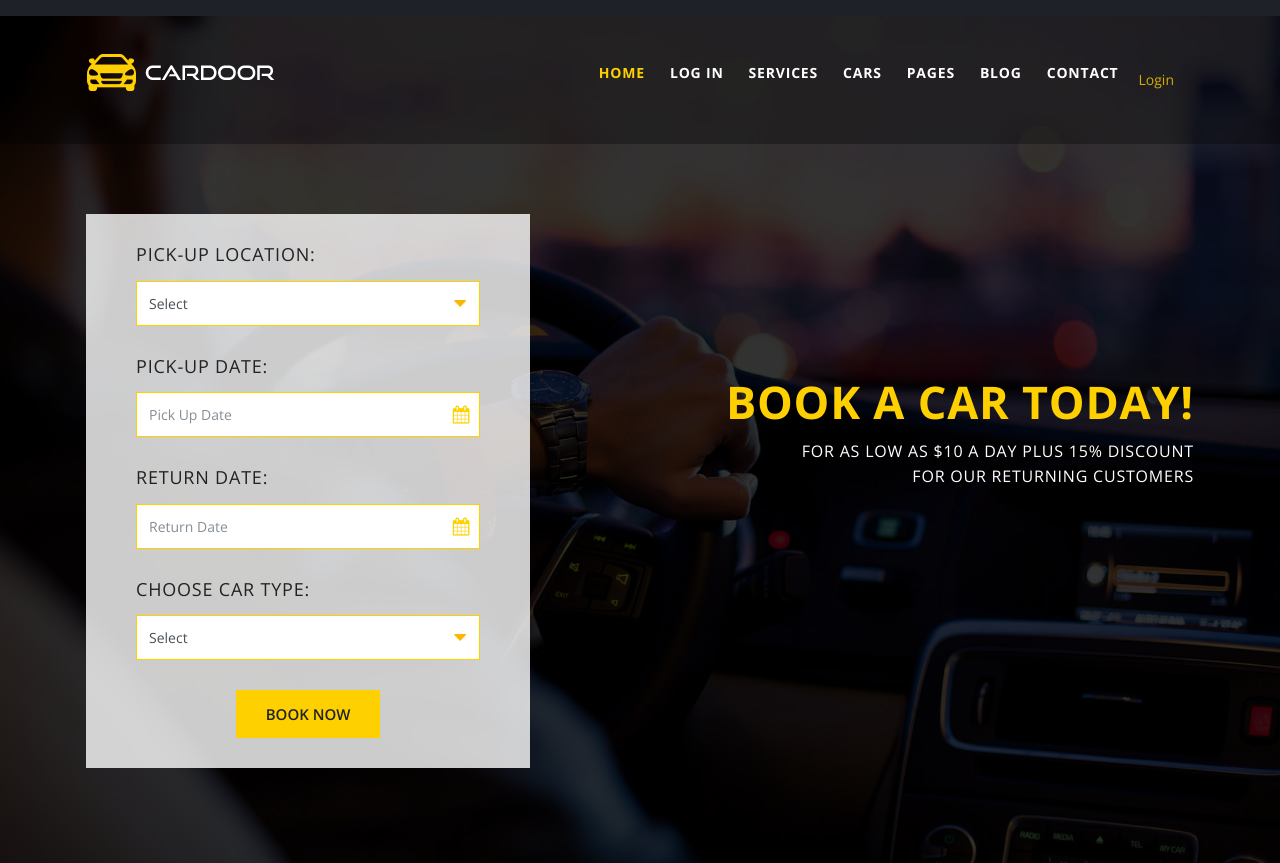
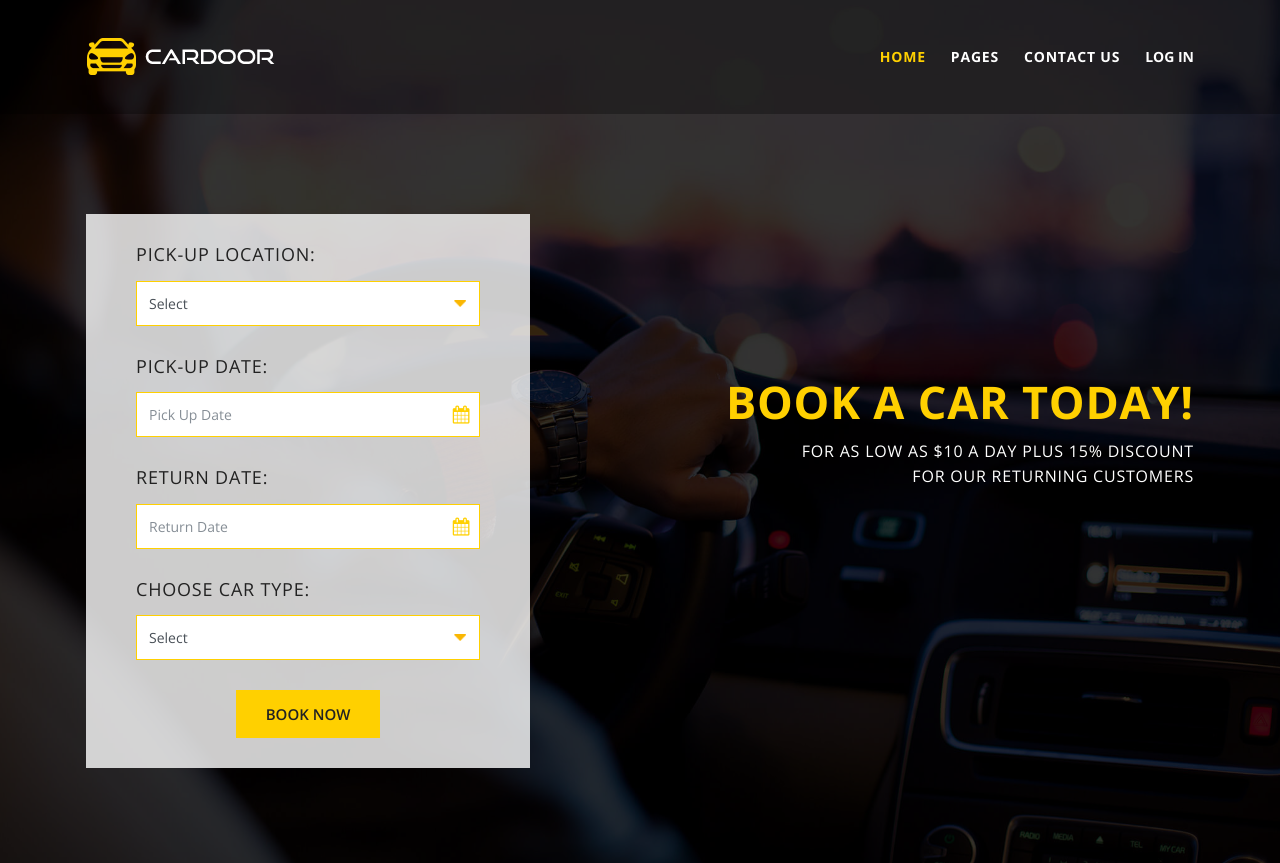
Before and after one commit to thmak1011/intergrated, a PHP site: page / in a window 1280 px wide. Shown: the top 863 px of the page. Run offline with PHP 8.4, Linux system fonts and the light colour scheme.

Commit message:
updated log in block

```diff
--- a/index.html
+++ b/index.html
@@ -61,7 +61,7 @@
     <!--== Header Area Start ==-->
     <header id="header-area" class="fixed-top">
         <!--== Header Top Start ==-->
-        <div id="header-top" class="d-none d-xl-block">
+
 
         </div>
         <!--== Header Top End ==-->
@@ -85,52 +85,30 @@
                         <nav class="mainmenu alignright">
                             <ul>
                                 <li class="active"><a href="index.html">Home</a></li>
-                                <li><a href="">Log In</a></li>
-                                <li><a href="services.html">services</a></li>
-                                <li><a href="#">Cars</a>
-                                    <ul>
-                                        <li><a href="car-left-sidebar.html">Car Left Sidebar</a></li>
-                                        <li><a href="car-right-sidebar.html">Car Right Sidebar</a></li>
-                                        <li><a href="car-without-sidebar.html">Car Without Sidebar</a></li>
-                                        <li><a href="car-details.html">Car Details</a></li>
-                                    </ul>
+
+
+                                <li><a href="index.html">Pages</a>
+
                                 </li>
-                                <li><a href="index.html">Pages</a>
-                                    <ul>
-                                        <li><a href="package.html">Pricing</a></li>
-                                        <li><a href="driver.html">Driver</a></li>
-                                        <li><a href="faq.html">FAQ</a></li>
-                                        <li><a href="gallery.html">Gallery</a></li>
-                                        <li><a href="help-desk.html">Help Desk</a></li>
-                                        <li><a href="login.html">Log In</a></li>
-                                        <li><a href="register.html">Register</a></li>
-                                        <li><a href="404.html">404</a></li>
-                                    </ul>
-                                </li>
-                                <li><a href="#">Blog</a>
-                                    <ul>
-                                        <li><a href="article.html">Blog Page</a></li>
-                                        <li><a href="article-details.html">Blog Details</a></li>
-                                    </ul>
-                                </li>
-                                <li><a href="contact.html">Contact</a></li>
-                                <li><button class="login-btn" onclick="document.getElementById('id01').style.display='block'" style="width:auto;">Login</button></li>
+
+                                <li><a href="contact.html">Contact Us</a></li>
+                                <li><button class="form-btn" onclick="document.getElementById('id01').style.display='block'" style="width:auto;">LOG IN</button></li>
                                 <div id="id01" class="modal">
 
-                                    <form class="modal-content animate" action="/action_page.php">
+                                    <form class="modal-content  animate" action="/action_page.php">
                                         <div class="imgcontainer">
                                             <span onclick="document.getElementById('id01').style.display='none'" class="close" title="Close Modal">&times;</span>
                                             <img src="" alt="Avatar" class="avatar">
                                         </div>
 
                                         <div class="container">
-                                            <label for="uname"><b>Username</b></label>
+                                            <label for="uname"><b  class="form-text">Username</b></label>
                                             <input type="text" placeholder="Enter Username" name="uname" required>
 
-                                            <label for="psw"><b>Password</b></label>
+                                            <label for="psw"><b  class="form-text">Password</b></label>
                                             <input type="password" placeholder="Enter Password" name="psw" required>
 
-                                            <button type="submit" style="border-radius: 4px;">Log in</button>
+                                            <button class="submit-btn" type="submit" style="border-radius: 4px;">Log in</button>
                                             <label>
                                                 <input type="checkbox" checked="checked" name="remember"> Remember me
                                             </label>
@@ -138,8 +116,11 @@
 
                                         <div class="container" style="background-color:#393D44">
                                             <button type="button" onclick="document.getElementById('id01').style.display='none'" class="cancelbtn">Cancel</button>
+
+
                                             <span class="psw">
-      <a class="forgotpw" href="" >Forgot password?</a>
+                                                 <a  class="form-link" href="" >Sign Up?</a>
+                                                <a class="form-link" href="" >Forgot password?</a>
       </span>
                                         </div>
                                     </form>
--- a/style.css
+++ b/style.css
@@ -190,6 +190,7 @@
 #header-area .mainmenu ul li.active a,
 #header-area .mainmenu ul li:hover a {
 	color: #ffd000;
+
 }
 
 header.fixTotop #header-top {
@@ -225,11 +226,11 @@ header.fixTotop #header-bottom {
 .mainmenu ul li a {
 	display: block;
 	font-weight: 700;
+	text-transform: uppercase;
+	-webkit-transition: all 0.4s ease 0s;
+	transition: all 0.4s ease 0s;
 	margin-left: 25px;
 	padding: 15px 0;
-	text-transform: uppercase;
-	-webkit-transition: all 0.4s ease 0s;
-	transition: all 0.4s ease 0s;
 }
 
 .mainmenu ul li ul {
@@ -3212,16 +3213,38 @@ body,
 input[type=text], input[type=password] {
 	width: 100%;
 	padding: 12px 20px;
-	margin: 8px 0;
+	margin: 0 0 10px;
 	display: inline-block;
 	border: 1px solid #ccc;
 	box-sizing: border-box;
 }
 
+b.form-text{
+	color: #0b0b0b;
+}
+
+
 /* Set a style for all buttons */
-.login-btn {
+.form-btn {
 	background-color: transparent;
+	font-weight: 700;
 	color: #fefefe;
+	border: none;
+	cursor: pointer;
+	width: 100%;
+	-webkit-transition: all 0.4s ease 0s;
+	transition: all 0.4s ease 0s;
+	margin-left: 25px;
+	padding: 15px 0;
+}
+
+.form-btn:hover {
+	opacity: 0.8;
+	color: #ffd000;
+}
+.submit-btn {
+	background-color: #000;
+	color: #ffd000;
 	padding: 14px 20px;
 	margin: 8px 0;
 	border: none;
@@ -3229,10 +3252,26 @@ input[type=text], input[type=password] {
 	width: 100%;
 }
 
-.login-btn {
+.submit-btn:hover {
 	opacity: 0.8;
-	color: #ffd000;
-}
+
+}
+
+
+a.form-link:link {
+	color: #8e8e8e;
+	text-decoration:none;
+	padding-left: 20px;
+}
+a.form-link:hover {
+	color: #8e8e8e;
+	text-decoration:underline;
+	padding-left: 20px;
+}
+
+
+
+
 
 /* Extra styles for the cancel button */
 .cancelbtn {
@@ -3241,6 +3280,10 @@ input[type=text], input[type=password] {
 	background-color: #f4372f;
 	border-radius: 4px;
 	color: #fefefe;
+}
+.cancelbtn:hover{
+
+	opacity: 0.8;
 }
 
 /* Center the image and position the close button */
@@ -3329,13 +3372,5 @@ span.psw {
 	.cancelbtn {
 		width: 100%;
 	}
-	a.forgotpw:link {
-		color: #8e8e8e;
-		text-decoration:none;
-	}
-	a.forgotpw:hover {
-		color: #8e8e8e;
-		text-decoration:underline;
-	}
-
-}
+
+}
```
